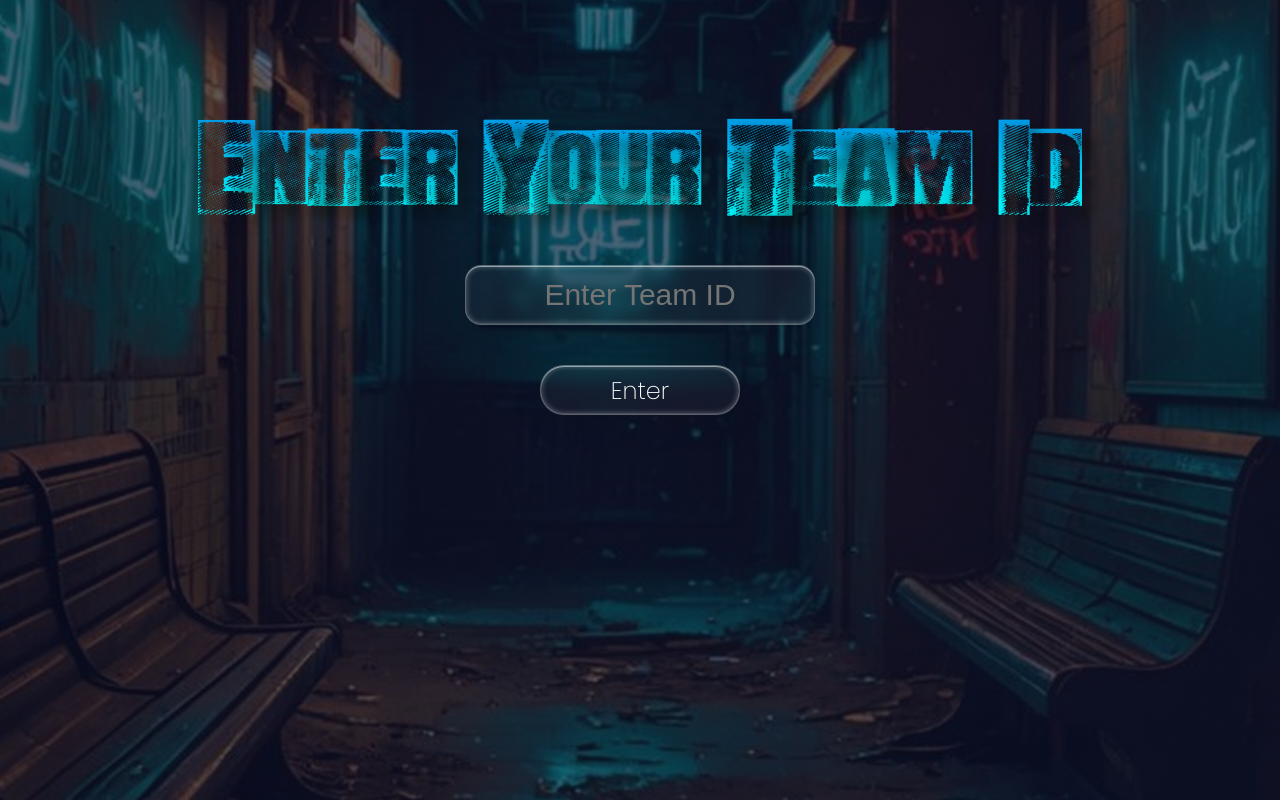
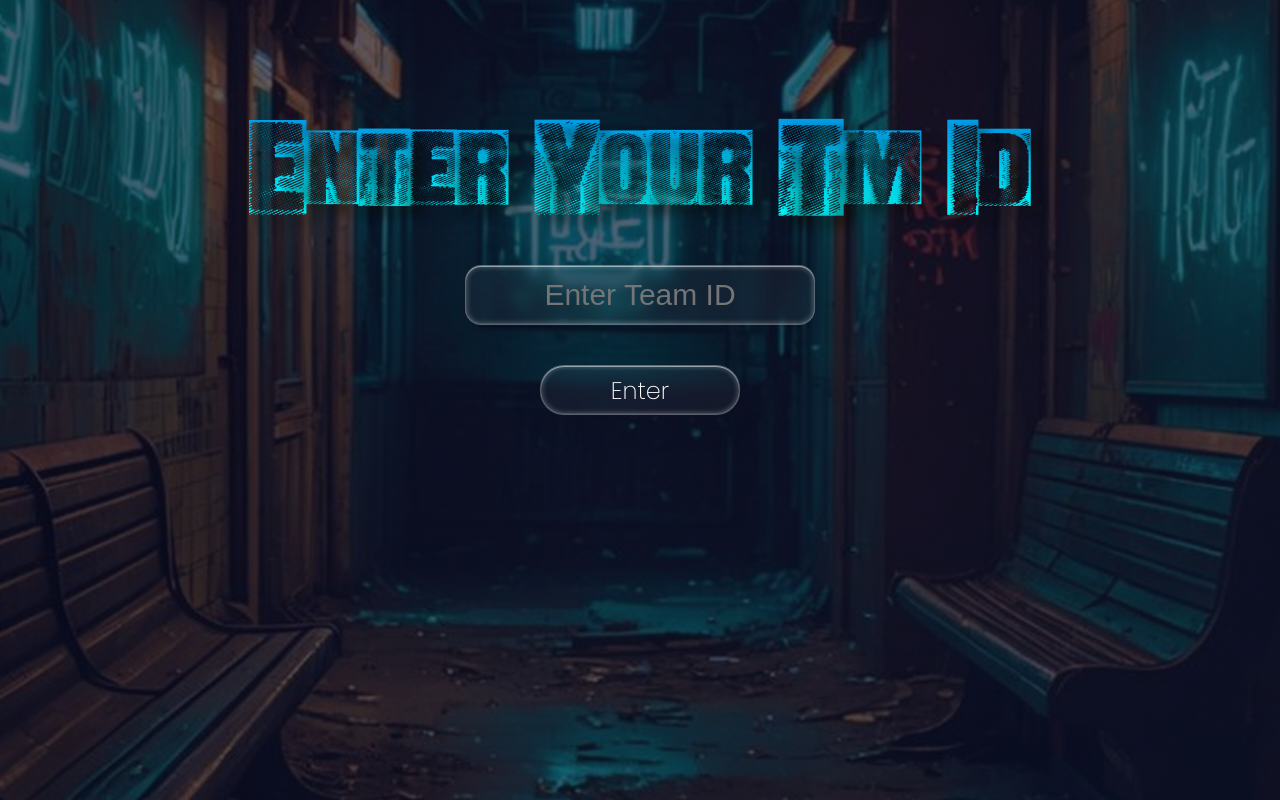
Before and after one commit to mynameisraj7/Escaperoom, a React (Vite) app: page / in a window 1280 px wide. Built offline with nearby package versions, Linux system fonts and the light colour scheme.

Commit message:
Initial commit

```diff
--- a/src/Logingame.jsx
+++ b/src/Logingame.jsx
@@ -26,7 +26,7 @@ function Logingame() {
 
   return (
     <section className="logback">
-      <header className="log">Enter Your Team Id</header>
+      <header className="log">Enter Your Tm Id</header>
 
       <input
         type="text"
```
